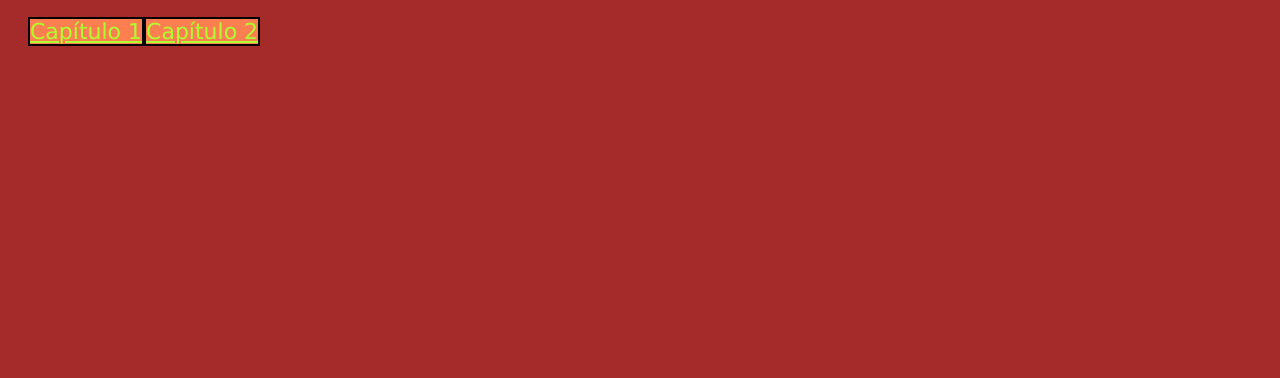
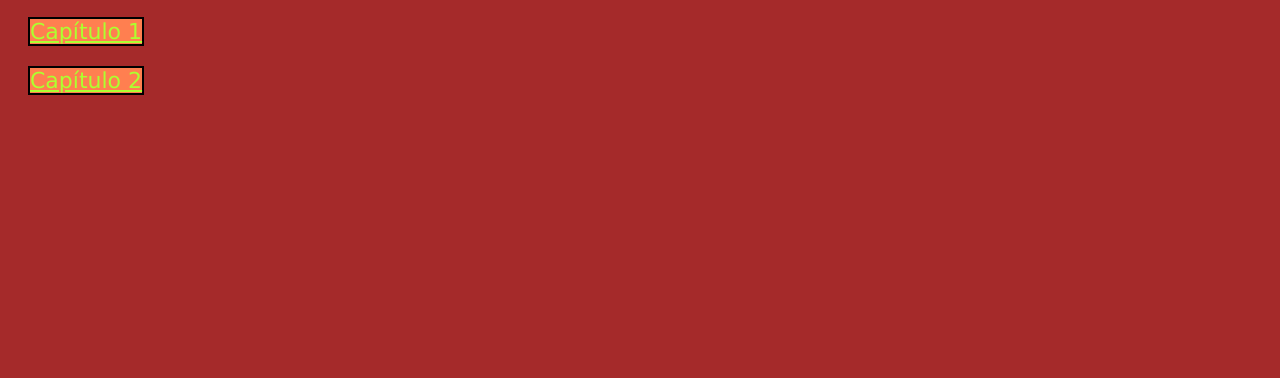
Before and after one commit to verdestro/Arleguerrero, a plain HTML site: page index.html in a window 1280 px wide. Shown: the part 422-800 px from the top of the page. Drawn offline with Linux system fonts and the light colour scheme.

Commit message:
Update index.html

```diff
--- a/index.html
+++ b/index.html
@@ -19,6 +19,8 @@
     </div>
     <div class="enlaces">
         <a href="capitulo1.html">Capítulo 1</a>
+    </div>
+    <div class="enlaces">
         <a href="capitulo2.html">Capítulo 2</a>
     </div>
 </body>
```
